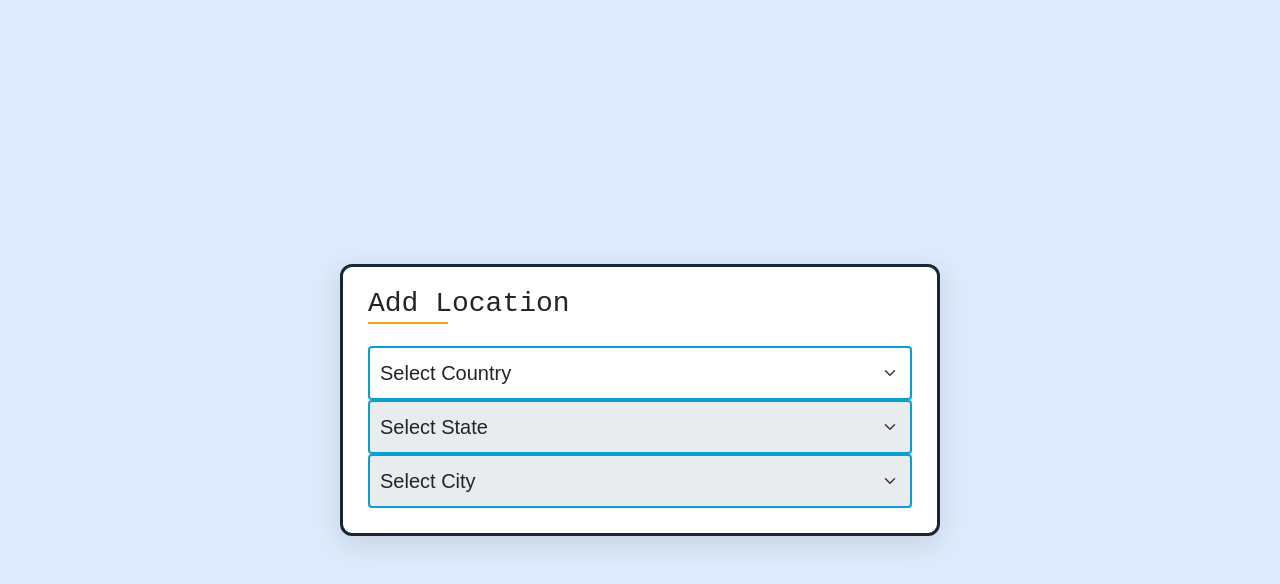
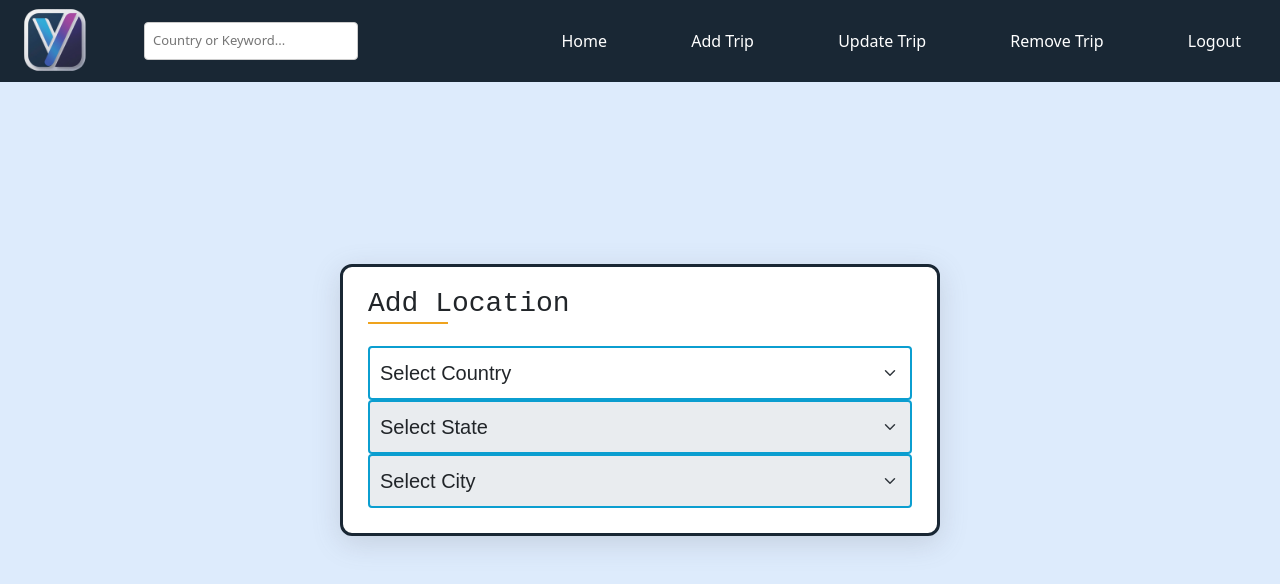
Before and after one commit to nebstech/Ventur, a website: page views/index.html in a window 1280 px wide. Drawn offline with nearby package versions, Linux system fonts and the light colour scheme.

Commit message:
add front-end

```diff
--- a/views/index.html
+++ b/views/index.html
@@ -1,37 +1,50 @@
-<!doctype html>
+<!DOCTYPE html>
 <html lang="en">
 <head>
 <meta charset="utf-8">
 <meta name="viewport" content="width=device-width, initial-scale=1">
-  <title>Dependent Dropdown List</title>
+<title>Ventur</title>
+<link href='https://unpkg.com/boxicons@2.1.4/css/boxicons.min.css' rel='stylesheet'>
 <link href="https://cdn.jsdelivr.net/npm/bootstrap@5.0.2/dist/css/bootstrap.min.css" rel="stylesheet" integrity="sha384-EVSTQN3/azprG1Anm3QDgpJLIm9Nao0Yz1ztcQTwFspd3yD65VohhpuuCOmLASjC" crossorigin="anonymous">
 <link rel="stylesheet" href="style.css">
 </head>
 <body>
+	<div id="addLocationSection"></div>
 	<div class="container">
 		<h3>Add Location</h3>
 		<div class="select_option">
 			<select id="country" class="form-select" aria-label="Select Country">
 				<option selected>Select Country</option>
-        <!-- Populate options dynamically using JavaScript -->
 			</select>
 		</div>
 		<div class="select_option">
 			<select id="state" class="form-select" aria-label="Select State" disabled>
 				<option selected>Select State</option>
-        <!-- Populate options dynamically using JavaScript -->
 			</select>
 		</div>
 		<div class="select_option">
 			<select id="city" class="form-select" aria-label="Select City" disabled>
 				<option selected>Select City</option>
-        <!-- Populate options dynamically using JavaScript -->
 			</select>
 		</div>
 	</div>
+	<div class="navbar">
+		<div class="logo">
+			<img src="./images/Ventur_app_logo-removebg-preview.png" alt="Ventur Logo">
+		</div>
+		<div class="search-bar">
+			<input type="text" placeholder="Country or Keyword...">
+		</div>
+		<ul>
+			<li><a href="#">Home</a></li>
+			<li><a href="#">Add Trip</a></li>
+			<li><a href="#">Update Trip</a></li>
+			<li><a href="#">Remove Trip</a></li>
+			<li><a href="#">Logout</a></li>
+		</ul>
+	</div>
 
 <script src="index.js"></script>
-
 <script src="https://cdn.jsdelivr.net/npm/bootstrap@5.0.2/dist/js/bootstrap.bundle.min.js" integrity="sha384-MrcW6ZMFYlzcLA8Nl+NtUVF0sA7MsXsP1UyJoMp4YLEuNSfAP+JcXn/tWtIaxVXM" crossorigin="anonymous"></script>
 
 </body>
--- a/views/index.js
+++ b/views/index.js
@@ -1,3 +1,14 @@
-let config = {
+const config = {
   cUrl: 'https://api.countrystatecity.in/v1/countries'
 }
+
+const toggleAddLocation = () => {
+  const addLocationSection = document.getElementById('addLocationSection');
+  if (isNewTrip) {
+    addLocationSection.style.display = 'block';
+  } else {
+    addLocationSection.style.display = 'none';
+  }
+};
+
+toggleAddLocation();
--- a/views/style.css
+++ b/views/style.css
@@ -1,9 +1,71 @@
+
 body {
   display: flex;
   justify-content: center;
   align-items: center;
   min-height: 100vh;
   background: #ddebfc;
+}
+
+.navbar {
+  position: absolute;
+  top: 0;
+  left: 0;
+  width: 100%;
+  background-color: #192734;
+  padding: 10px 20px;
+  display: flex;
+  justify-content: space-between; /* Adjusted */
+  align-items: center;
+}
+
+.navbar ul {
+  list-style-type: none;
+  margin: 0;
+  padding: 19px;
+}
+
+.navbar li {
+  display: inline;
+  margin-right: 0;
+  margin-left: 80px;
+  padding: -50px;
+}
+
+.navbar li:last-child {
+  margin-right: 0; /* Remove right margin for the last item */
+}
+
+.navbar li a {
+  color: #fff;
+  text-decoration: none;
+}
+
+.logo {
+  position: absolute;
+  top: -10px; /* Adjust top spacing as needed */
+  left: 5px; /* Adjust left spacing as needed */
+  bottom: 0;
+}
+
+.logo img {
+  width: 100px; /* Adjust image width as needed */
+  height: auto; /* Maintain aspect ratio */
+}
+
+.search-bar {
+  display: flex;
+  align-items: center;
+  margin-left: 10%;
+  justify-content: center;
+}
+
+.search-bar input[type="text"] {
+  padding: 8px;
+  border: 1px solid #ccc;
+  border-radius: 4px;
+  margin-right: 10px;
+  font-size: small;
 }
 
 .container {
```
Also changed, not shown: views/images/Ventur_app_logo-removebg-preview.png (added), views/images/user-img.png (added). Lines whose indentation alone changed are shown as unchanged.
